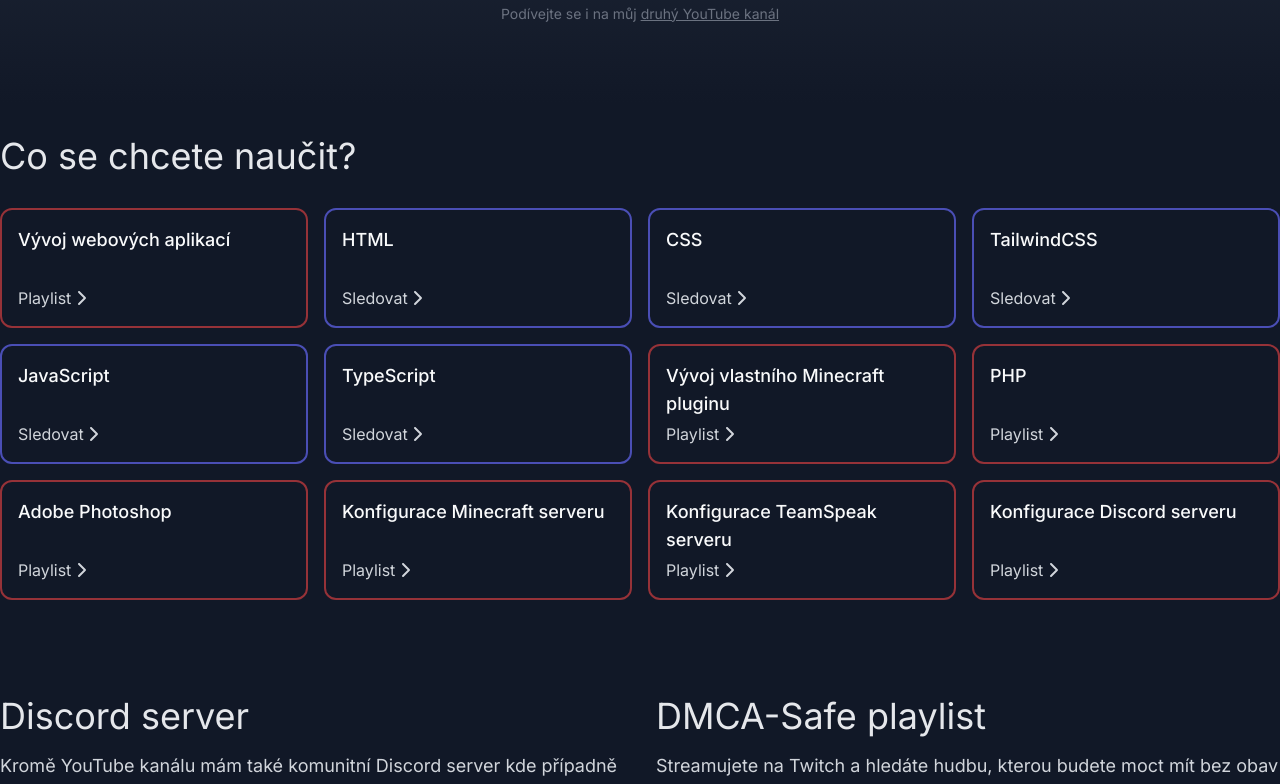
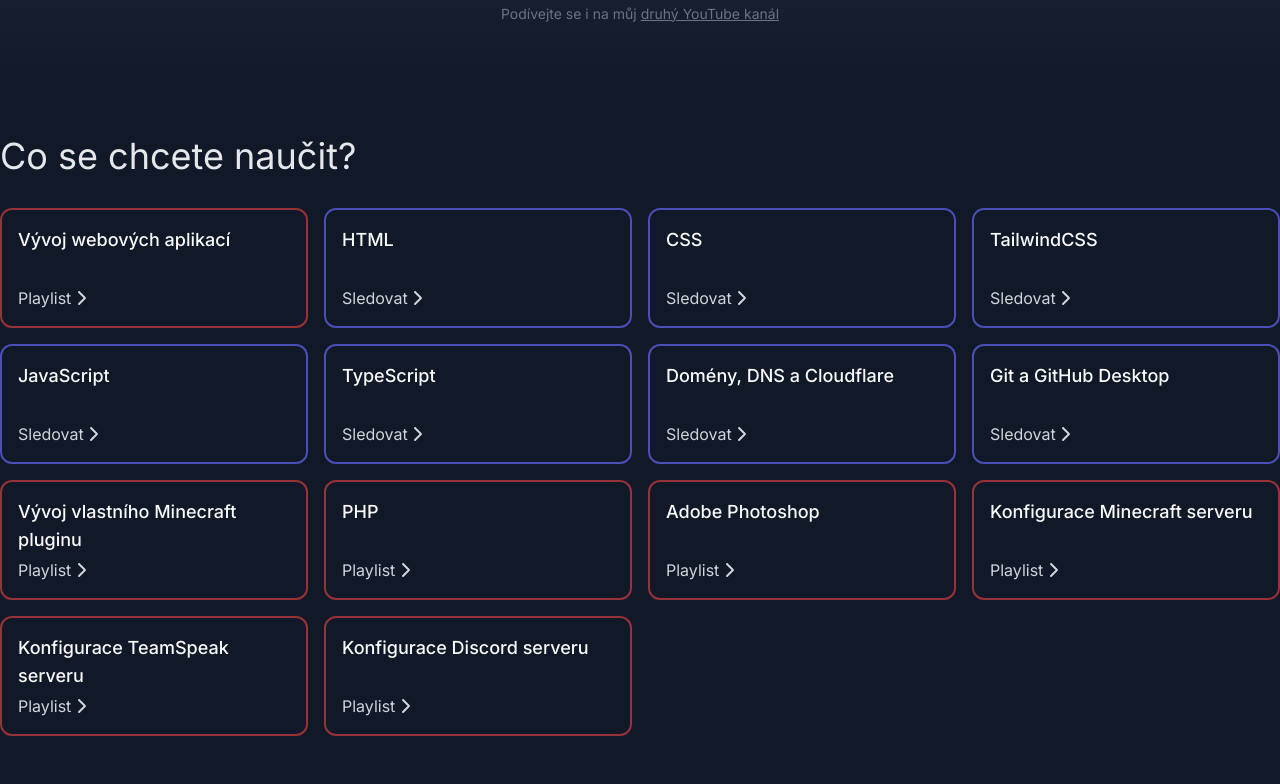
Before and after one commit to hynekfisera/arfi, a Next.js app: page / in a window 1280 px wide. Shown: the part 547-1331 px from the top of the page. Built offline with nearby package versions, Linux system fonts and the light colour scheme.

Commit message:
Add 2 videos

```diff
--- a/pages/index.tsx
+++ b/pages/index.tsx
@@ -34,6 +34,16 @@
     nazev: "TypeScript",
     typ: "video",
     odkaz: "https://youtu.be/w30tE2paIW4",
+  },
+  {
+    nazev: "Domény, DNS a Cloudflare",
+    typ: "video",
+    odkaz: "https://youtu.be/pdx-93_JEqw",
+  },
+  {
+    nazev: "Git a GitHub Desktop",
+    typ: "video",
+    odkaz: "https://youtu.be/137Q6u4Ct1E",
   },
   {
     nazev: "Vývoj vlastního Minecraft pluginu",
```
